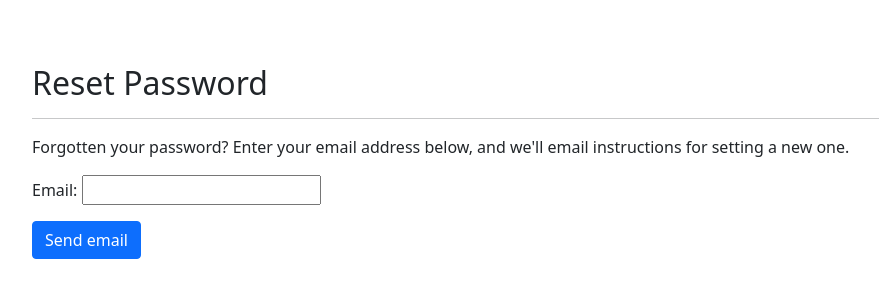
After one commit to sheikhhuzaif/portfolio_app, a Django app: page /password_reset in a window 1280 px wide. The commit adds this page. Shown: the top 306 px of the page, without its empty margins (86-965 px from the left). Run offline with Django 3.2, Linux system fonts and the light colour scheme; some libraries are stand-ins or nearby versions.

Commit message:
password reset and password change

```diff
--- a/portfolio/templates/about.html
+++ b/portfolio/templates/about.html
@@ -5,6 +5,8 @@
     <p>Welcome to this Portfolio Creation and management website</p>
     <a href="{% url 'login'%}" class="btn btn-outline-success" tabindex="-1" role="button" aria-disabled="true">Login</a>
     <a href="{% url 'register'%}" class="btn btn-outline-success" tabindex="-1" role="button" aria-disabled="true">Sign Up</a>
+
+
 </div>
 
 {% endblock %}
--- a/portfolio/templates/index.html
+++ b/portfolio/templates/index.html
@@ -14,6 +14,12 @@
     <span><a href="{% url 'logout' %}">Logout</a></span>
     <br>
     <a href="{% url 'edit'%}" class="btn btn-outline-success" tabindex="-1" role="button" aria-disabled="true">Edit</a>
+    <a href="{% url 'settings'%}" class="btn btn-outline-success" tabindex="-1" role="button" aria-disabled="true">Settings</a>
+    <a href="/view/{{request.user}}/" class="btn btn-outline-success" tabindex="-1" role="button" aria-disabled="true">View</a>
+    <br>
+      {% for message in messages%}
+      <p>{{message}}</p>
+      {% endfor %}
 
 </body>
 </html>
--- a/portfolio/templates/login.html
+++ b/portfolio/templates/login.html
@@ -19,6 +19,7 @@
     <br>
     <a href="{% provider_login_url 'google' %}">Login with Google</a>
     <p>Dont have an account, <a href="{% url 'register' %}">Sign Up</a></p>
+      <p>Forgot your password. <a href="{% url 'password_reset' %}">Reset</a></p>
     <br>
       {% for message in messages%}
       <p>{{message}}</p>
--- /dev/null
+++ b/portfolio/templates/password_reset.html
@@ -0,0 +1,17 @@
+{% extends 'base.html' %}
+
+
+{% block content %}
+
+	<div class="container p-5">
+  	 	<h2 class="font-weight-bold mt-3">Reset Password</h2>
+		<hr>
+		<p>Forgotten your password? Enter your email address below, and we'll email instructions for setting a new one.</p>
+        <form method="POST">
+            {% csrf_token %}
+            {{ password_reset_form.as_p }}
+            <button class="btn btn-primary" type="submit">Send email</button>
+        </form>
+  	</div>
+
+{% endblock %}
--- a/portfolio/views.py
+++ b/portfolio/views.py
@@ -1,6 +1,7 @@
 from django.contrib import messages
 from django.contrib.auth.decorators import login_required
 from django.contrib.auth.models import User
+from django.http import HttpResponseNotFound
 from django.shortcuts import render, redirect
 
 from portfolio.forms import UserRegistrationForm
@@ -8,6 +9,16 @@ from django.contrib.auth import authenticate, login, logout
 
 # Create your views here.
 from portfolio.mail import send_joining_mail
+from django.shortcuts import render, redirect
+from django.core.mail import send_mail, BadHeaderError
+from django.http import HttpResponse
+from django.contrib.auth.forms import PasswordResetForm
+from django.contrib.auth.models import User
+from django.template.loader import render_to_string
+from django.db.models.query_utils import Q
+from django.utils.http import urlsafe_base64_encode
+from django.contrib.auth.tokens import default_token_generator
+from django.utils.encoding import force_bytes
 
 
 def register(request):
@@ -22,7 +33,7 @@ def register(request):
                 user = User(username=username, email=email)
                 user.set_password(raw_password=password)
                 user.save()
-                send_joining_mail(email,username)
+                send_joining_mail(email, username)
                 messages.success(request, "Account successfully created for " + username)
                 return redirect('login')
             else:
@@ -63,9 +74,70 @@ def home(request):
 
 @login_required(login_url='login')
 def edit(request):
-    print(request.POST)
-    return render(request, 'edit.html',{'range':range(1)})
+    return render(request, 'edit.html', {'range': range(1)})
+
+
+def display(request, username):
+    try:
+        user = User.objects.get(username=username)
+        context = {
+            'user': user
+        }
+        return render(request, 'view.html', context)
+    except:
+        return render(request, 'error.html')
 
 
 def about(request):
     return render(request, 'about.html')
+
+
+@login_required(login_url='login')
+def settings(request):
+    if request.method=='POST':
+        if request.user.is_authenticated:
+            old=request.POST.get('old')
+            new=request.POST.get('new')
+            username=request.user
+            user=authenticate(request,username=username,password=old)
+            if user is not None:
+                user.set_password(new)
+                user.save()
+                user=authenticate(request,username=username,password=new)
+                login(request,user)
+                messages.info(request,'password change succesfully')
+                return redirect('home')
+            else:
+                messages.info(request,'old password is wrong')
+
+    return render(request,'settings.html')
+
+
+def password_reset_request(request):
+    if request.method == "POST":
+        password_reset_form = PasswordResetForm(request.POST)
+        if password_reset_form.is_valid():
+            emailid = password_reset_form.cleaned_data['email']
+            associated_users = User.objects.filter(Q(email=emailid))
+            if associated_users.exists():
+                for user in associated_users:
+                    subject = "Password Reset Requested"
+                    email_template_name = "password_reset_email.txt"
+                    context = {
+                        "email": user.email,
+                        'domain': '127.0.0.1:8000',
+                        'site_name': 'Website',
+                        "uid": urlsafe_base64_encode(force_bytes(user.pk)),
+                        "user": user,
+                        'token': default_token_generator.make_token(user),
+                        'protocol': 'http',
+                    }
+                    email = render_to_string(email_template_name, context)
+                    try:
+                        send_mail(subject, email, 'admin@example.com', [user.email], fail_silently=False)
+                    except BadHeaderError:
+                        return HttpResponse('Invalid header found.')
+                    return redirect("/password_reset/done/")
+    password_reset_form = PasswordResetForm()
+    return render(request=request, template_name="password_reset.html",
+                  context={"password_reset_form": password_reset_form})
--- a/portfolios/urls.py
+++ b/portfolios/urls.py
@@ -1,30 +1,29 @@
-"""portfolios URL Configuration
-
-The `urlpatterns` list routes URLs to views. For more information please see:
-    https://docs.djangoproject.com/en/3.1/topics/http/urls/
-Examples:
-Function views
-    1. Add an import:  from my_app import views
-    2. Add a URL to urlpatterns:  path('', views.home, name='home')
-Class-based views
-    1. Add an import:  from other_app.views import Home
-    2. Add a URL to urlpatterns:  path('', Home.as_view(), name='home')
-Including another URLconf
-    1. Import the include() function: from django.urls import include, path
-    2. Add a URL to urlpatterns:  path('blog/', include('blog.urls'))
-"""
 from django.contrib import admin
 from django.urls import path, include
 
 from portfolio import views
+from django.contrib.auth import views as auth_views
+app_name='portfolio'
 
 urlpatterns = [
     path('admin/', admin.site.urls),
     path('', views.about, name='about'),
     path('home/', views.home, name='home'),
-    path('register/', views.register,  name='register'),
+    path('register/', views.register, name='register'),
     path('login/', views.loginPage, name='login'),
     path('accounts/', include('allauth.urls')),
     path('logout/', views.logoutUser, name='logout'),
-    path('edit/', views.edit, name='edit')
+    path('edit/', views.edit, name='edit'),
+    path('password_reset/done/',
+         auth_views.PasswordResetDoneView.as_view(template_name='password_reset_done.html'),
+         name='password_reset_done'),
+    path('reset/<uidb64>/<token>/',
+         auth_views.PasswordResetConfirmView.as_view(template_name="password_reset_confirm.html"),
+         name='password_reset_confirm'),
+    path('reset/done/',
+         auth_views.PasswordResetCompleteView.as_view(template_name='password_reset_complete.html'),
+         name='password_reset_complete'),
+    path('view/<str:username>/', views.display, name='view'),
+    path("password_reset", views.password_reset_request, name="password_reset"),
+    path('settings/',views.settings,name='settings')
 ]
```
Also changed, not shown: portfolio/templates/error.html (added, +7 -0 lines), portfolio/templates/password_reset_complete.html (added, +13 -0 lines), portfolio/templates/password_reset_confirm.html (added, +18 -0 lines), portfolio/templates/password_reset_done.html (added, +12 -0 lines), portfolio/templates/password_reset_email.txt (added, +15 -0 lines), portfolio/templates/settings.html (added, +26 -0 lines), portfolio/templates/view.html (added, +7 -0 lines).
